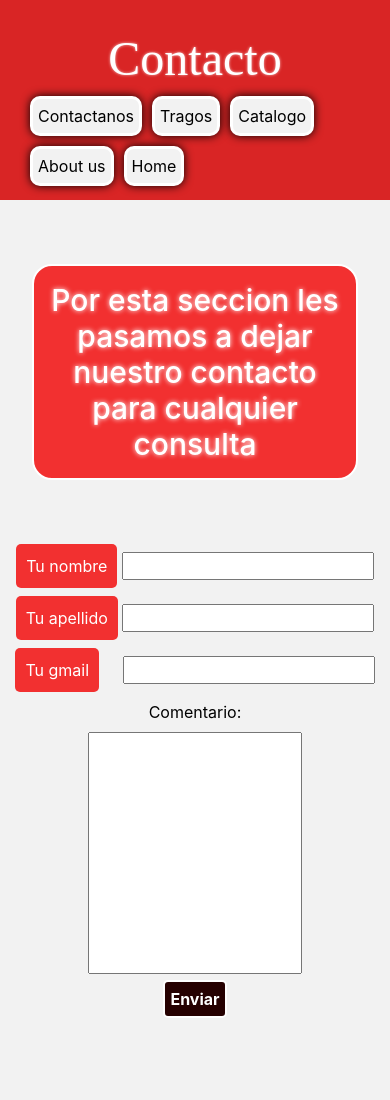
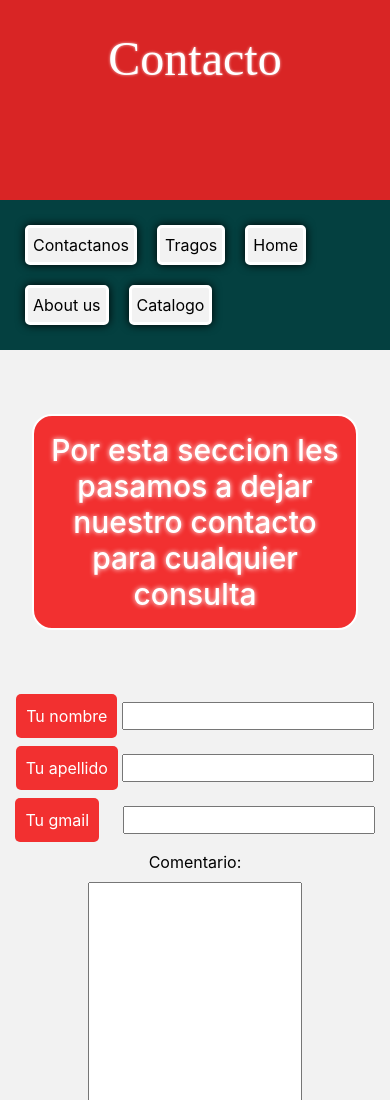
Before and after one commit to Johnson2002/Coder-House, a plain HTML site: page pages/contactanos.html in a window 390 px wide. Shown: the top 1100 px of the page. Drawn offline with nearby package versions, Linux system fonts and the light colour scheme; a web font is replaced by a local one.

Commit message:
Final Proyect

```diff
--- a/Sass/estilos.scss
+++ b/Sass/estilos.scss
@@ -4,30 +4,28 @@
     font-weight: lighter;
 }
 
-/*Backgrounds-colors_________*/
+
 $backgroundColors: ("claro": #D92525,
     "oscuro": #260101,
     "blanco": #F2F2F2,
     "azul-oscuro": #044040,
     "Rojo-claro":#F23030,
 );
-/*Backgrounds-colors_________*/
 
-/*Fuentes____________________*/
+
+
 $FontsFamilys: ("Alumini Sans": 'Alumni Sans Pinstripe',
     "Roboto mono": 'Roboto Mono',
     "Aboreto": 'Aboreto',
     "Kanit": 'Kanit',
 );
-/*Fuentes____________________*/
 
-/*colors_____________________*/
 $Colors: ("blanco": white,
     "negro": black,
     "Rojo": #BD2A2E,
     "gris": #3B3936,
 );
-/*colors_____________________*/
+
 
 * {
     margin: 0;
@@ -56,15 +54,18 @@ $Colors: ("blanco": white,
         animation-duration: 2s;
         animation-iteration-count: 1;
     }
+}
+
+.nav-container {
+    background-color: map-get($backgroundColors, "azul-oscuro" );
+    display: flex;
+    flex-flow: row wrap;
+    padding: 25px;
 
     .nav {
-        gap: 10px;
-        animation-name: aparecer;
-        animation-duration: 2s;
-        animation-iteration-count: 1;
+        gap: 20px;
+        width: 100%;
     }
-
-
 }
 
 #catalogo {
@@ -72,7 +73,7 @@ $Colors: ("blanco": white,
     text-decoration: none;
     background: map-get($backgroundColors, "blanco");
     border: 3px solid white;
-    border-radius: 10px;
+    border-radius: 5px;
     padding: 5px;
     box-shadow: 0 0 10px black;
 }
@@ -81,10 +82,10 @@ $Colors: ("blanco": white,
     background: map-get($backgroundColors, "Rojo-claro");
     color: map-get($Colors, "blanco");
     border: white 3px solid;
-    padding: 10px;
+    transform: scale(1.2);
     transition: all .3s ease;
     font-style: italic;
-    box-shadow: 10px 10px 0 black;
+    box-shadow: 0px 0px 10px white;
 }
 
 #tragos {
@@ -92,7 +93,7 @@ $Colors: ("blanco": white,
     text-decoration: none;
     background: map-get($backgroundColors, "blanco");
     border: 3px solid white;
-    border-radius: 10px;
+    border-radius: 5px;
     padding: 5px;
     box-shadow: 0 0 10px black;
 }
@@ -101,10 +102,10 @@ $Colors: ("blanco": white,
     background: map-get($backgroundColors, "Rojo-claro");
     color: map-get($Colors, "blanco");
     border: white 3px solid;
-    padding: 10px;
+    transform: scale(1.2);
     transition: all .3s ease;
     font-style: italic;
-    box-shadow: 10px 10px 0 black;
+    box-shadow: 0px 0px 10px white;
 }
 
 #contactanos {
@@ -112,7 +113,7 @@ $Colors: ("blanco": white,
     text-decoration: none;
     background: map-get($backgroundColors, "blanco");
     border: 3px solid white;
-    border-radius: 10px;
+    border-radius: 5px;
     padding: 5px;
     box-shadow: 0 0 10px black;
 }
@@ -121,10 +122,10 @@ $Colors: ("blanco": white,
     background: map-get($backgroundColors, "Rojo-claro");
     color: map-get($Colors, "blanco");
     border: white 3px solid;
-    padding: 10px;
+    transform: scale(1.2);
     transition: all .3s ease;
     font-style: italic;
-    box-shadow: 10px 10px 0 black;
+    box-shadow: 0px 0px 10px white;
 }
 
 #aboutus {
@@ -132,7 +133,7 @@ $Colors: ("blanco": white,
     text-decoration: none;
     background: map-get($backgroundColors, "blanco");
     border: 3px solid white;
-    border-radius: 10px;
+    border-radius: 5px;
     padding: 5px;
     box-shadow: 0 0 10px black;
 }
@@ -141,10 +142,10 @@ $Colors: ("blanco": white,
     background: map-get($backgroundColors, "Rojo-claro");
     color: map-get($Colors, "blanco");
     border: white 3px solid;
-    padding: 10px;
+    transform: scale(1.2);
     transition: all .3s ease;
     font-style: italic;
-    box-shadow: 10px 10px 0 black;
+    box-shadow: 0px 0px 10px white;
 }
 
 
@@ -153,7 +154,7 @@ $Colors: ("blanco": white,
     text-decoration: none;
     background: map-get($backgroundColors, "blanco");
     border: 3px solid white;
-    border-radius: 10px;
+    border-radius: 5px;
     padding: 5px;
     box-shadow: 0 0 10px black;
 
@@ -163,10 +164,10 @@ $Colors: ("blanco": white,
     background: map-get($backgroundColors, "Rojo-claro");
     color: map-get($Colors, "blanco");
     border: white 3px solid;
-    padding: 10px;
+    transform: scale(1.2);
     transition: all .3s ease;
     font-style: italic;
-    box-shadow: 10px 10px 0 black;
+    box-shadow: 0px 0px 10px white;
 }
 
 .welcome {
@@ -266,11 +267,16 @@ $Colors: ("blanco": white,
 
 }
 
-.nav {
-    gap: 10px;
-    animation-name: aparecer;
-    animation-duration: 2s;
-    animation-iteration-count: 1;
+.nav-container {
+    background-color: map-get($backgroundColors, "azul-oscuro" );
+    display: flex;
+    flex-flow: row wrap;
+    padding: 25px;
+
+    .nav {
+        gap: 20px;
+        width: 100%;
+    }
 }
 
 .mainTitle {
@@ -368,7 +374,7 @@ $Colors: ("blanco": white,
     flex-flow:row nowrap;
     justify-content: space-between;
     background: map-get($backgroundColors, "claro");
-    height: 150px;
+    height: 100px;
     align-items: center;
     padding: 30px;
 
@@ -744,6 +750,18 @@ $Colors: ("blanco": white,
         padding: 30px;
     }
 
+    .nav-container {
+        background-color: map-get($backgroundColors, "azul-oscuro" );
+        display: flex;
+        flex-flow: column wrap;
+        padding: 25px;
+
+        .nav {
+            gap: 20px;
+            width: 100%;
+        }
+    }
+
 }
 
 
--- a/pages/contactanos.html
+++ b/pages/contactanos.html
@@ -30,8 +30,10 @@
     <!--Link googleFonts-->
 
     <!--ETIQUETAS METAS SEO-->
-    <meta name="description" content="En esta seccion les venimos a dejar nuestro contacto por gmail ya que al ser un blog aceptamos cualquier sugerencia de cambio o adicion a la pagina, asi nuestra comunidad sigue creciendo!">
-    <meta name="keywords" content="JACK DANIELS, LICORES, WHISKEYS, JAMESON, IRLANDA, ESTADOS UNIDOS, ESCOCIA, JOHNNIE WALKER, BLOG, FORO">
+    <meta name="description"
+        content="En esta seccion les venimos a dejar nuestro contacto por gmail ya que al ser un blog aceptamos cualquier sugerencia de cambio o adicion a la pagina, asi nuestra comunidad sigue creciendo!">
+    <meta name="keywords"
+        content="JACK DANIELS, LICORES, WHISKEYS, JAMESON, IRLANDA, ESTADOS UNIDOS, ESCOCIA, JOHNNIE WALKER, BLOG, FORO">
     <!--ETIQUETAS METAS SEO-->
 
     <title>Contactanos</title>
@@ -40,24 +42,27 @@
 <body class="bodyContact">
     <header class="headerContact container-fluid">
         <h2 class="title_contactanos">Contacto</h2>
+    </header>
+
+    <nav class="navbar navbar-inverse nav-container">
         <ul class="nav">
             <li class="nav-item links">
-                <a id="contactanos" class="nav-link" href="contactanos.html">Contactanos</a>
+                <a id="home" class="nav-link" href="contactanos.html">Contactanos</a>
             </li>
             <li class="nav-item">
                 <a id="tragos" class="nav-link" href="tragos.html">Tragos</a>
             </li>
             <li class="nav-item">
-                <a id="catalogo" class="nav-link" href="catalogo.html">Catalogo</a>
+                <a id="contactanos" class="nav-link" href="../index.html">Home</a>
             </li>
             <li class="nav-item">
                 <a id="aboutus" class="nav-link" href="sobrenosotro.html">About us</a>
             </li>
             <li class="nav-item">
-                <a id="home" class="nav-link" href="../index.html">Home</a>
+                <a id="catalogo" class="nav-link" href="catalogo.html">Catalogo</a>
             </li>
         </ul>
-    </header>
+    </nav>
 
     <div class="mainContactanos">
         <h1 class="h1Contact">Por esta seccion les pasamos a dejar nuestro contacto para cualquier consulta</h1>
```
Also changed, not shown: index.html (+14 -7 lines), pages/catalogo.html (+6 -3 lines), pages/sobrenosotro.html (+8 -5 lines), pages/tragos.html (+6 -3 lines), css/estilos.css, 1 other file.
